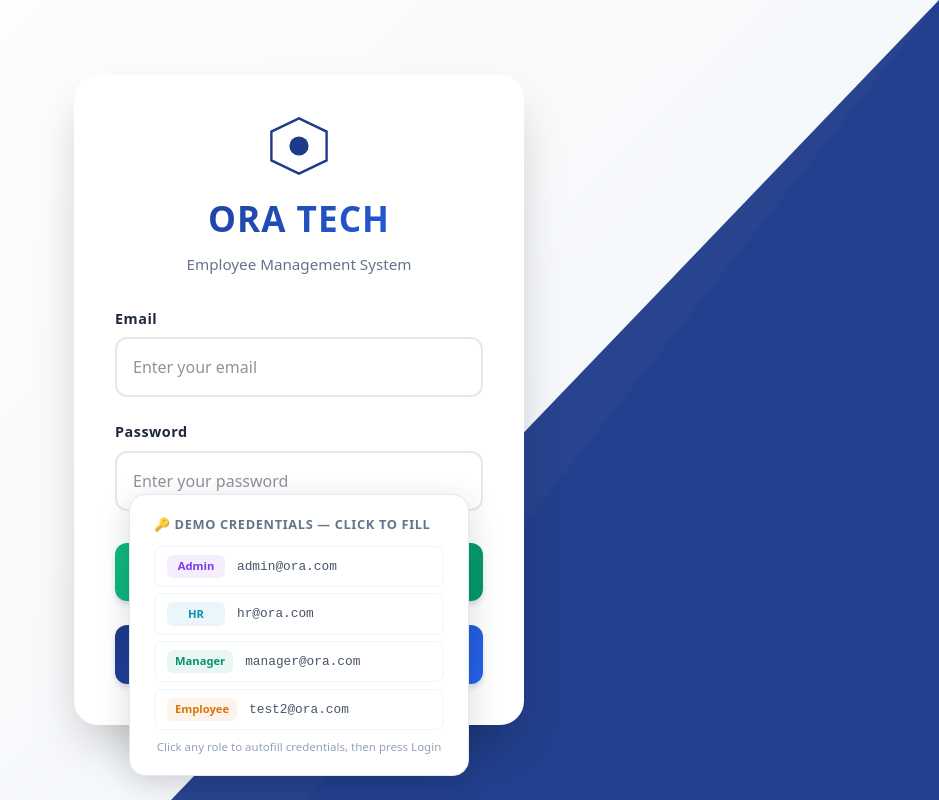
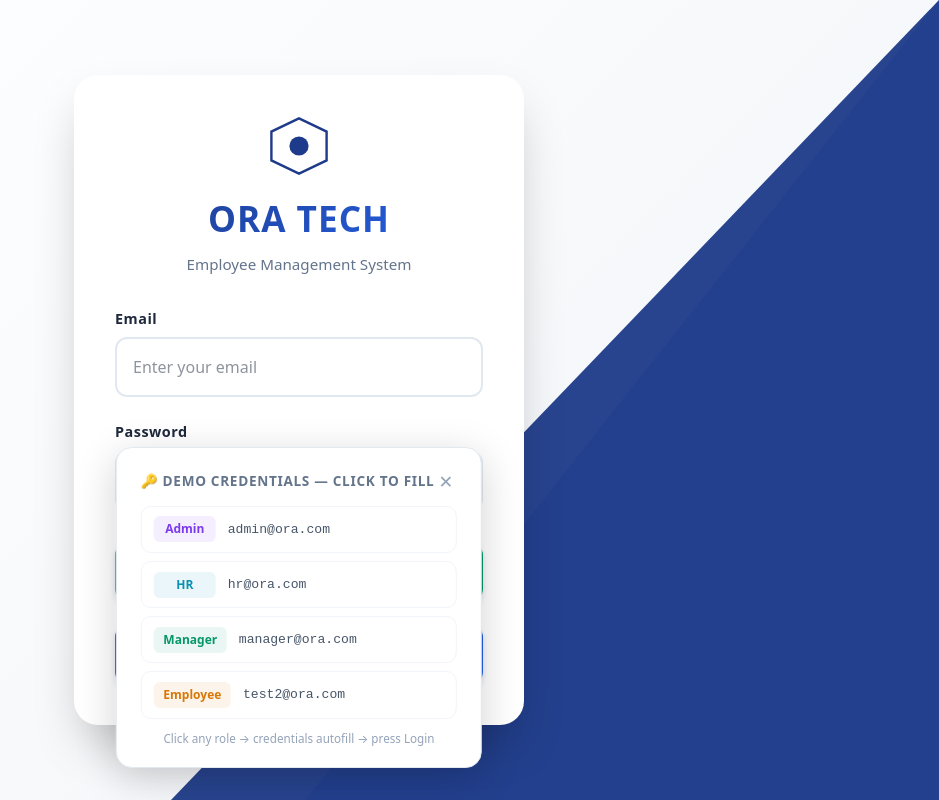
Before and after one commit to subhana-web/Employee-Management-System, a Next.js app: page /auth/login in a window 1280 px wide. Shown: the whole page, without its empty margins (341-1280 px from the left). Built offline with nearby package versions, Linux system fonts and the light colour scheme; no server answers.

Commit message:
Refactor login page with demo credentials enhancements
Improved demo credentials card with a close button and enhanced styles.

```diff
--- a/app/auth/login/page.tsx
+++ b/app/auth/login/page.tsx
@@ -93,68 +93,121 @@ export default function LoginPage() {
       <div style={styles.curveOverlay}></div>
       <div style={styles.secondCurve}></div>
 
-{/* Demo Credentials Card */}
+{/* Demo Credentials Card - Improved */}
 <div style={{
   position: 'fixed' as const,
-  bottom: '1.5rem',
+  bottom: '2rem',
   left: '50%',
   transform: 'translateX(-50%)',
   backgroundColor: 'white',
   borderRadius: '16px',
   padding: '1.25rem 1.5rem',
-  boxShadow: '0 8px 32px rgba(0,0,0,0.15)',
-  zIndex: 100,
+  boxShadow: '0 10px 40px rgba(0,0,0,0.18)',
+  zIndex: 1000,                    // Higher z-index
   minWidth: '340px',
   maxWidth: '420px',
   border: '1px solid #e2e8f0',
+  maxHeight: '85vh',
+  overflowY: 'auto',
 }}>
-  <p style={{ margin: '0 0 0.75rem', fontSize: '0.8rem', fontWeight: '700', color: '#64748b', textTransform: 'uppercase', letterSpacing: '0.05em' }}>
-    🔑 Demo Credentials — click to fill
-  </p>
+  <div style={{ display: 'flex', justifyContent: 'space-between', alignItems: 'center', marginBottom: '0.75rem' }}>
+    <p style={{
+      margin: 0,
+      fontSize: '0.85rem',
+      fontWeight: '700',
+      color: '#64748b',
+      textTransform: 'uppercase',
+      letterSpacing: '0.05em'
+    }}>
+      🔑 Demo Credentials — Click to Fill
+    </p>
+    {/* Optional Close Button */}
+    <button
+      onClick={() => {
+        const card = document.getElementById('demo-card');
+        if (card) card.style.display = 'none';
+      }}
+      style={{
+        background: 'none',
+        border: 'none',
+        fontSize: '1.1rem',
+        cursor: 'pointer',
+        color: '#94a3b8',
+        padding: '0 4px'
+      }}
+    >
+      ✕
+    </button>
+  </div>
+
   {[
     { role: 'Admin', email: 'admin@ora.com', password: '123456', color: '#7c3aed' },
     { role: 'HR', email: 'hr@ora.com', password: '123456', color: '#0891b2' },
     { role: 'Manager', email: 'manager@ora.com', password: '123456', color: '#059669' },
-    { role: 'Employee', email: ' test2@ora.com', password: '123456', color: '#d97706' },
+    { role: 'Employee', email: 'test2@ora.com', password: '123456', color: '#d97706' },
   ].map((d) => (
     <div
       key={d.role}
       onClick={() => {
         const form = document.querySelector('form');
         if (form) {
-          (form.querySelector('input[name="email"]') as HTMLInputElement).value = d.email;
-          (form.querySelector('input[name="password"]') as HTMLInputElement).value = d.password;
+          const emailInput = form.querySelector('input[name="email"]') as HTMLInputElement;
+          const passInput = form.querySelector('input[name="password"]') as HTMLInputElement;
+
+          if (emailInput) emailInput.value = d.email.trim();
+          if (passInput) passInput.value = d.password;
+
+          // Optional: focus password field
+          passInput?.focus();
         }
       }}
       style={{
         display: 'flex',
         alignItems: 'center',
         gap: '0.75rem',
-        padding: '0.5rem 0.75rem',
-        marginBottom: '0.4rem',
-        borderRadius: '8px',
+        padding: '0.6rem 0.75rem',
+        marginBottom: '0.5rem',
+        borderRadius: '10px',
         cursor: 'pointer',
         border: '1px solid #f1f5f9',
-        transition: 'background 0.15s',
+        transition: 'all 0.2s ease',
       }}
-      onMouseEnter={e => (e.currentTarget.style.background = '#f8fafc')}
-      onMouseLeave={e => (e.currentTarget.style.background = 'transparent')}
+      onMouseEnter={e => {
+        e.currentTarget.style.background = '#f8fafc';
+        e.currentTarget.style.borderColor = '#e2e8f0';
+      }}
+      onMouseLeave={e => {
+        e.currentTarget.style.background = 'transparent';
+        e.currentTarget.style.borderColor = '#f1f5f9';
+      }}
     >
       <span style={{
         backgroundColor: d.color + '15',
         color: d.color,
         fontWeight: '700',
-        fontSize: '0.7rem',
-        padding: '0.2rem 0.5rem',
+        fontSize: '0.75rem',
+        padding: '0.25rem 0.6rem',
         borderRadius: '6px',
-        minWidth: '58px',
+        minWidth: '62px',
         textAlign: 'center',
       }}>{d.role}</span>
-      <span style={{ fontSize: '0.8rem', color: '#475569', fontFamily: 'monospace' }}>{d.email}</span>
+      <span style={{
+        fontSize: '0.82rem',
+        color: '#475569',
+        fontFamily: 'monospace',
+        flex: 1
+      }}>{d.email}</span>
     </div>
   ))}
-  <p style={{ margin: '0.5rem 0 0', fontSize: '0.72rem', color: '#94a3b8', textAlign: 'center' }}>
-    Click any role to autofill credentials, then press Login
+
+  <p style={{
+    margin: '0.75rem 0 0',
+    fontSize: '0.73rem',
+    color: '#94a3b8',
+    textAlign: 'center',
+    lineHeight: '1.4'
+  }}>
+    Click any role → credentials autofill → press Login
   </p>
 </div>
 
```
